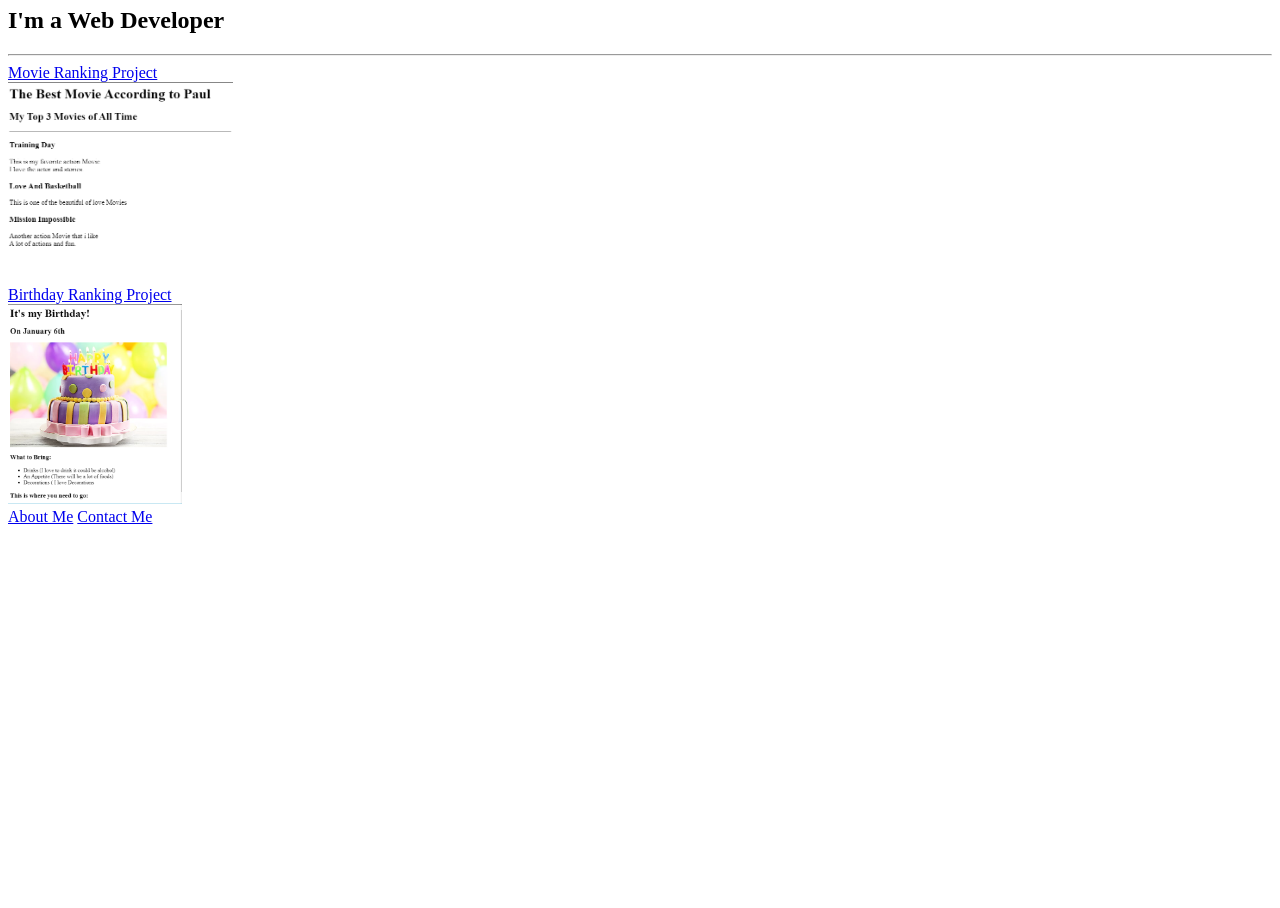
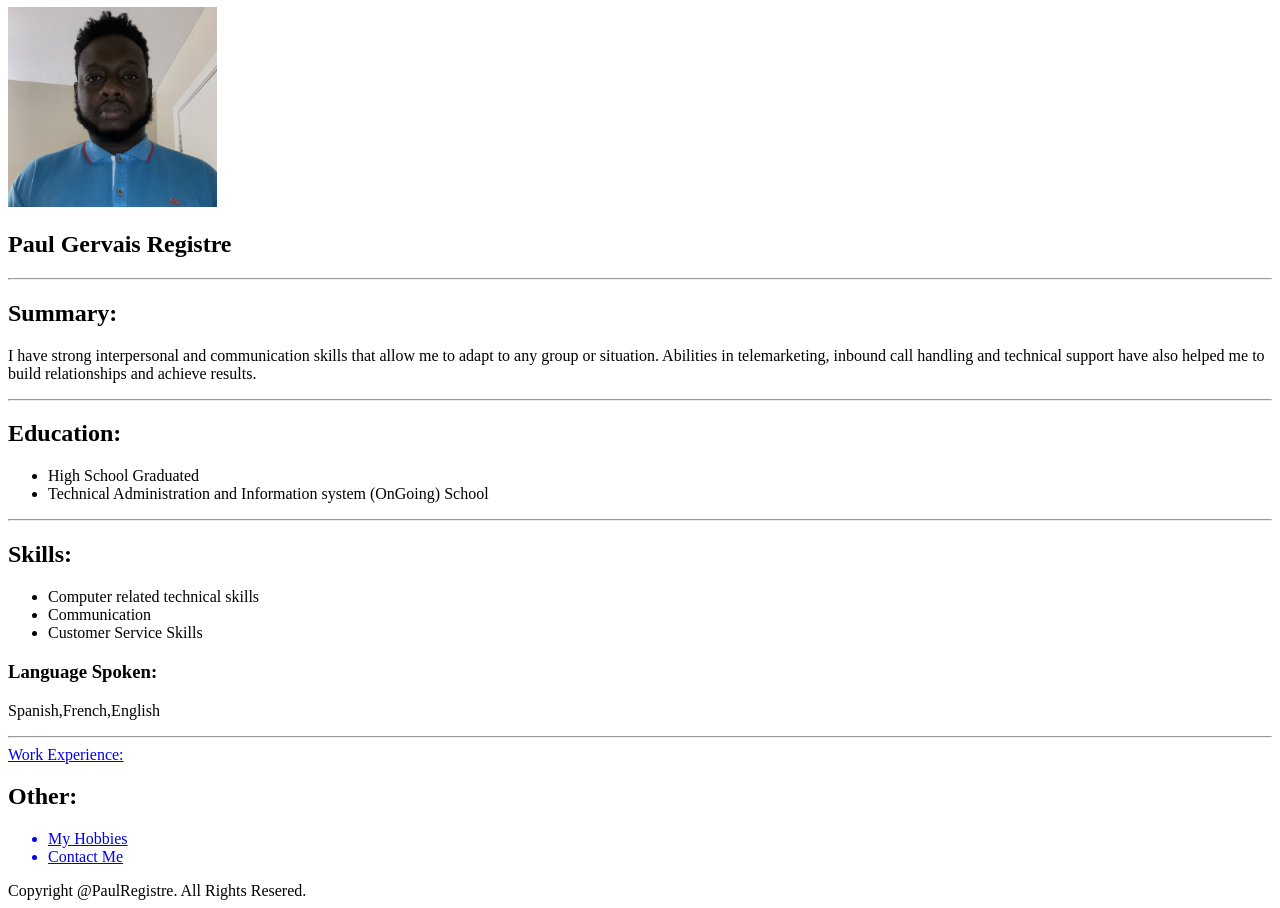
Before and after one commit to PauloRegistre/html-Portfolio, a plain HTML site: page index.html in a window 1280 px wide. Shown: the part 73-981 px from the top of the page. Before the commit the page ends 800 px from the top, so only its background shows below. Drawn offline with Linux system fonts and the light colour scheme.

Commit message:
Add files via upload

```diff
--- a/index.html
+++ b/index.html
@@ -5,48 +5,46 @@
     <meta name="viewport" content="width=device-width, initial-scale=1.0">
     <title>Document</title>
 </head>
+<h1>My Resume</h1>
+<img src="./Images/1good.jpg" height="200" alt="Picture of Myself">
+<h2>Paul Gervais Registre</h2>
+<hr/>
 <body>
-    <h1>Paul Registre's Portfolio</h1>
-    <h2>I'm a Web Developer</h2>
-    <hr/>
-    <a href="./public/2.4 Movie Ranking Project/Paul'sMovie.html">Movie Ranking Project</a>
-    <br/>
-    <img src="./assets/images/Screenshot Paul's Movie.png" height="200" alt="Project of Movie">
 
-    <br/>
-    <a href="./public/Paul'sBirthday.html">Birthday Ranking Project</a>
-    <br/>
-    <img src="./assets/images/Screenshot Paul's Birthday.png" height="200" alt="Project of Birthday Event">
-    <br/>
-    <a href="./public/about.html">About Me</a>
-    <a href="./public/contact.html">Contact Me</a>
+<h2>Summary:</h2>
+<p>
+  I have strong interpersonal and communication skills that allow me to adapt to any group or situation.
+  Abilities in telemarketing, inbound call handling and technical support have also helped me to build relationships and achieve results.
+</p>
+<hr/>
+<h2>Education:</h2>
+<ul>
+    <li>High School Graduated</li>
+    <li>Technical Administration and Information system (OnGoing) School</li>
+</ul>
+
+<hr/>
+<h2>Skills:</h2>
+<ul>
+<li>Computer related technical skills</li>
+<li>Communication</li>
+<li>Customer Service Skills</li>
+</ul>
+
+<h3>Language Spoken:</h3>
+<p>Spanish,French,English</p>
+
+<hr/>
+
+<a href="./Images/Screenshot Jobs Experience.png" alt="details of Jobs Experience">Work Experience:</a>
+<h2>Other:</h2>
+<ul>
+    <a href="./Public/Hobbies/Paul'sMovie.html"> <li>My Hobbies</li></a>
+    <a href="./Public/contact.html"> <li>Contact Me</li></a>
+
+</ul>
+
 </body>
+
+<footer>Copyright @PaulRegistre. All Rights Resered.</footer>
 </html>
-
-
-
-
-
-
-
-
-
-
-
-
-
-<!-- TODO 1: Create the HTML Boilerplate -->
-
-<!-- TODO 2: Add Your previous projects' HTML into the public folder -->
-
-<!-- TODO 3: Take screenshots of your project previews and add the images to the images folder -->
-
-<!-- TODO 4: Add titles/subtitles etc. -->
-
-<!-- TODO 5: Add a link to the project pages -->
-
-<!-- TODO 6: Add images to show the project previews
-HINT for TODO 6: You can use the height attribute set to 200 to make the image smaller:
-https://developer.mozilla.org/en-US/docs/Web/HTML/Element/img#attr-height -->
-
-<!-- TODO 7: Add the Contact Me and About Me page links -->
```
Also changed, not shown: Public/Hobbies/Paul'sMovie.html (added, +15 -0 lines), Public/contact.html (added, +9 -0 lines), Images/1good.jpg (added), Images/Screenshot Jobs Experience.png (added).
